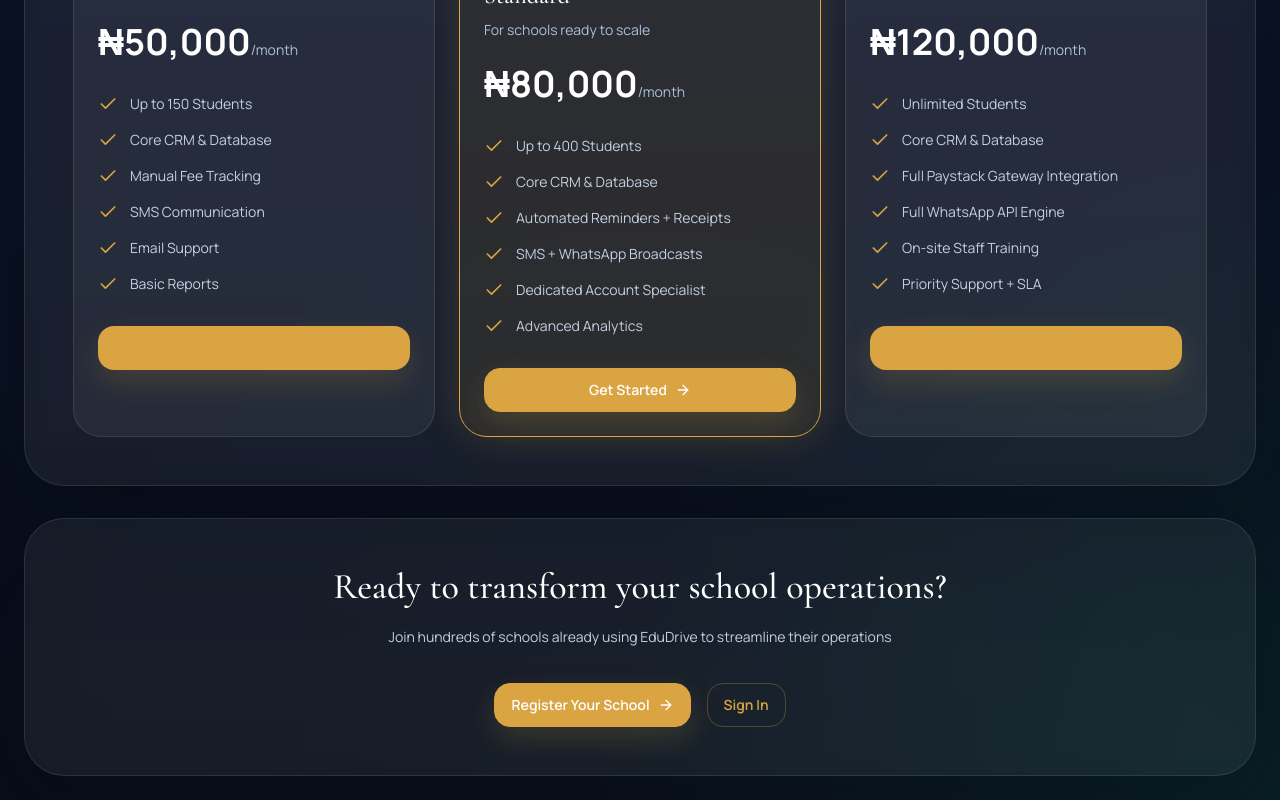
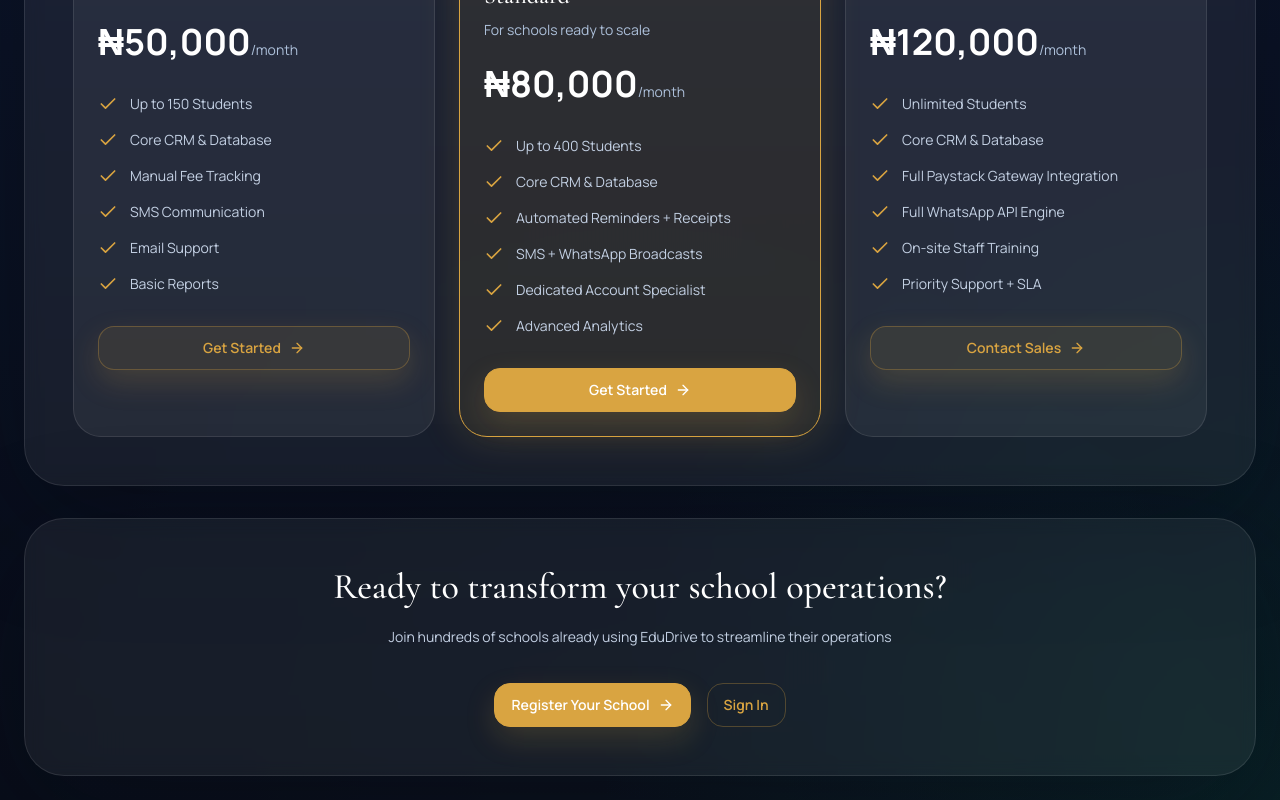
Before and after one commit to sheisjay001/EduDrive-CRM, a Next.js app: page / in a window 1280 px wide. Shown: the part 1086-1886 px from the top of the page. Built offline with nearby package versions, Linux system fonts and the light colour scheme; no server answers.

Commit message:
Fix pricing button visibility for non-popular plans

```diff
--- a/app/page.tsx
+++ b/app/page.tsx
@@ -295,7 +295,7 @@ export default function Home() {
                   className={`mt-8 w-full ${
                     tier.popular
                       ? "bg-[#d9a441] text-white hover:bg-[#d9a441]/90"
-                      : "border border-[#d9a441]/30 text-[#d9a441] hover:bg-[#d9a441]/10"
+                      : "border border-[#d9a441]/30 bg-[#d9a441]/10 text-[#d9a441] hover:bg-[#d9a441]/20"
                   }`}
                 >
                   {tier.cta}
```
